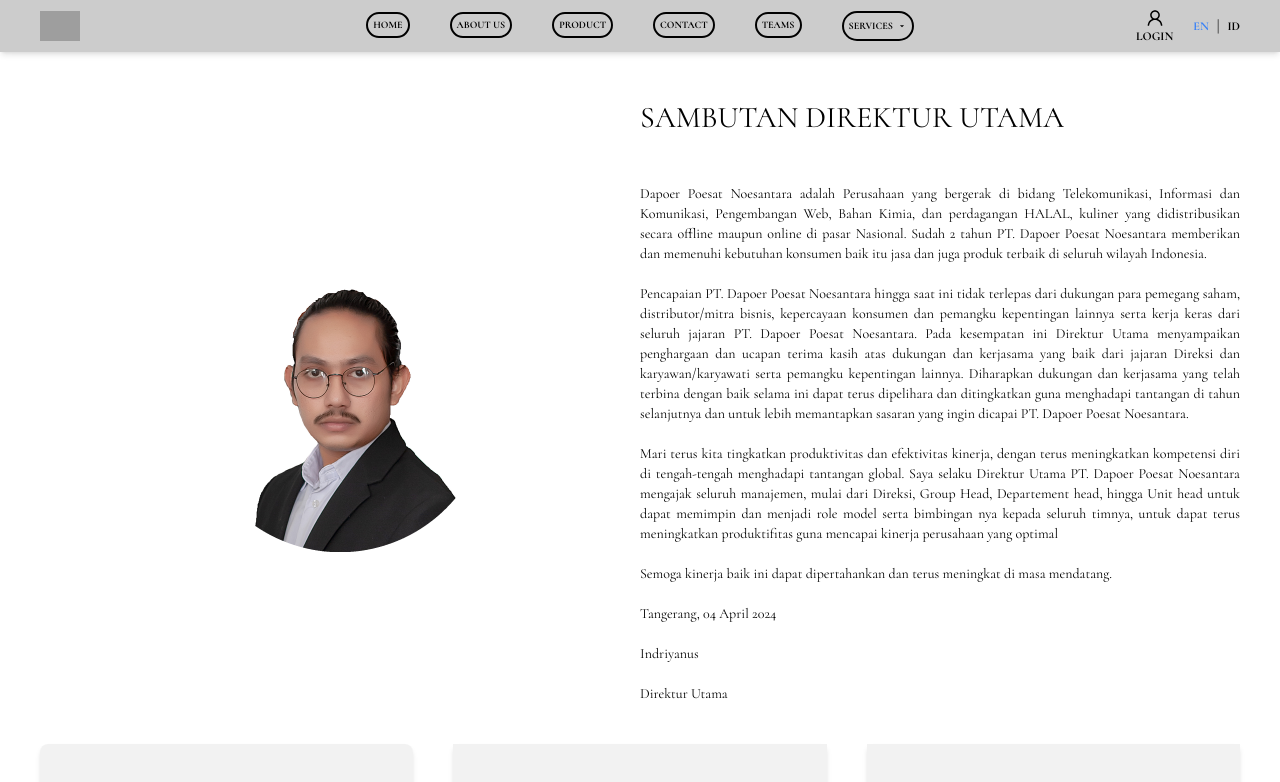
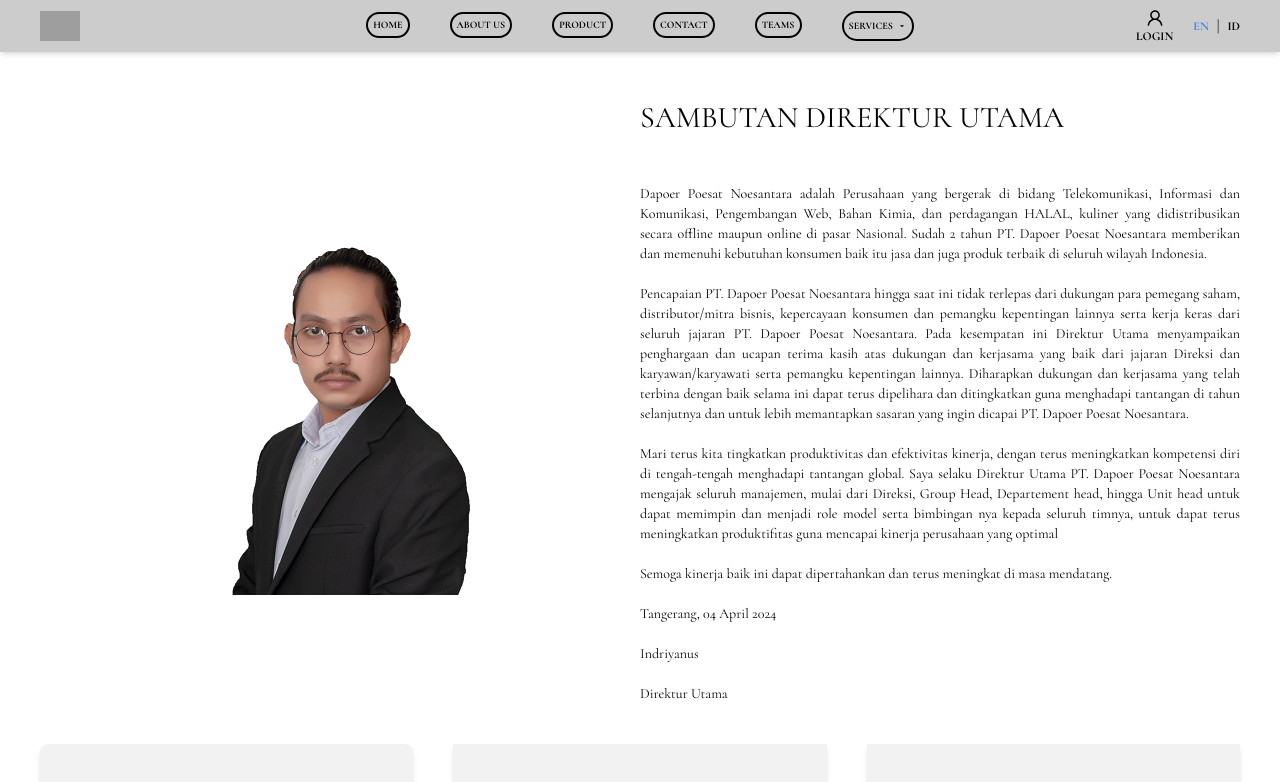
Before and after one commit to Indriyanus/dapoerpoesatnoesantara, a Next.js app: page /aboutus in a window 1280 px wide. Shown: the top 782 px of the page. Built offline with nearby package versions, Linux system fonts and the light colour scheme; grey boxes are pictures that could not be loaded.

Commit message:
dapoer poesat noesantara

```diff
--- a/src/app/aboutus/page.jsx
+++ b/src/app/aboutus/page.jsx
@@ -16,7 +16,7 @@
 </section>
 <section className='flex items-center py-5 px-10'>
     <div className='flex-1 flex justify-center item-center'>
-        <Image src='/images/direktur.webp' alt="Direktur" width={500} height={500} className='w-1/2 h-auto' />
+        <Image src='/images/direktur1.webp' alt="Direktur" width={500} height={500} className='w-1/2 h-auto' />
     </div>
     <div className='flex-1 flex-col'>
         <div>
```
Also changed, not shown: public/images/direktur1.webp (renamed from public/images/direktur1.png), public/images/goalss.jpg (deleted).
